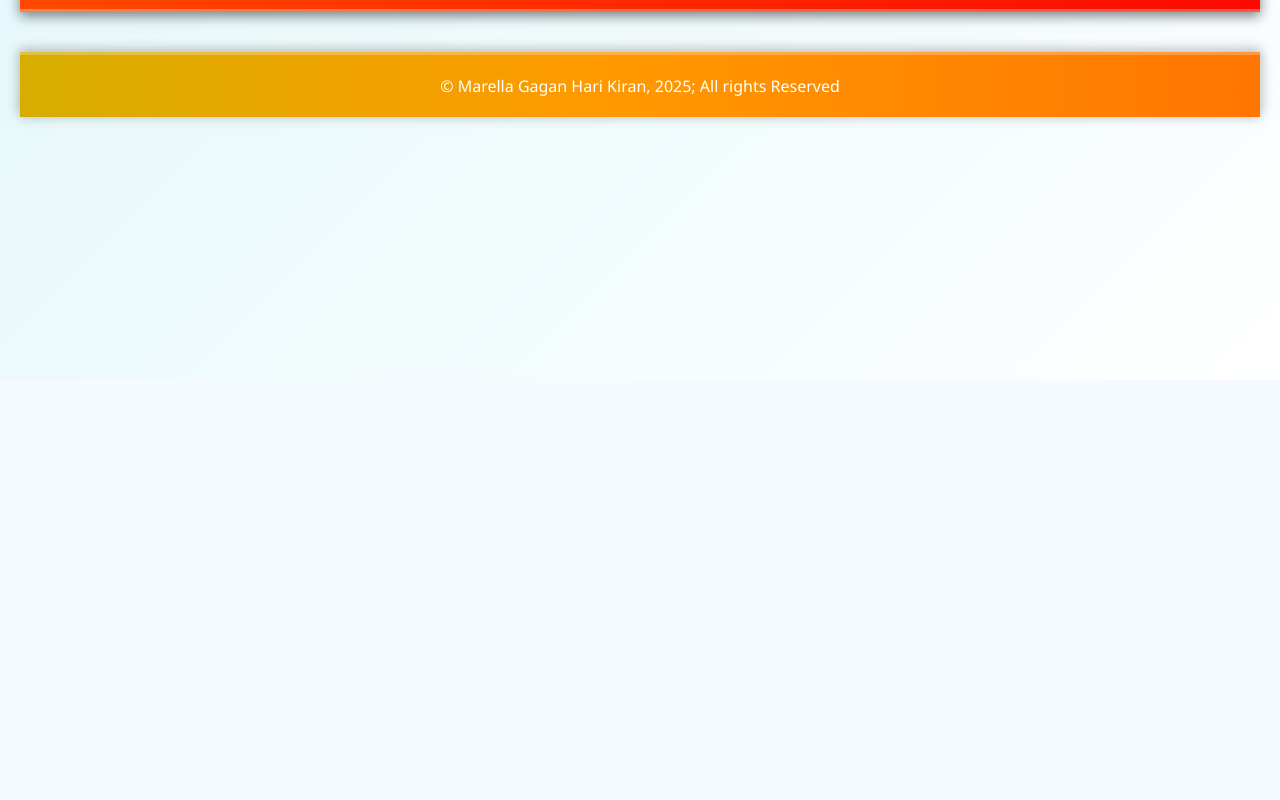
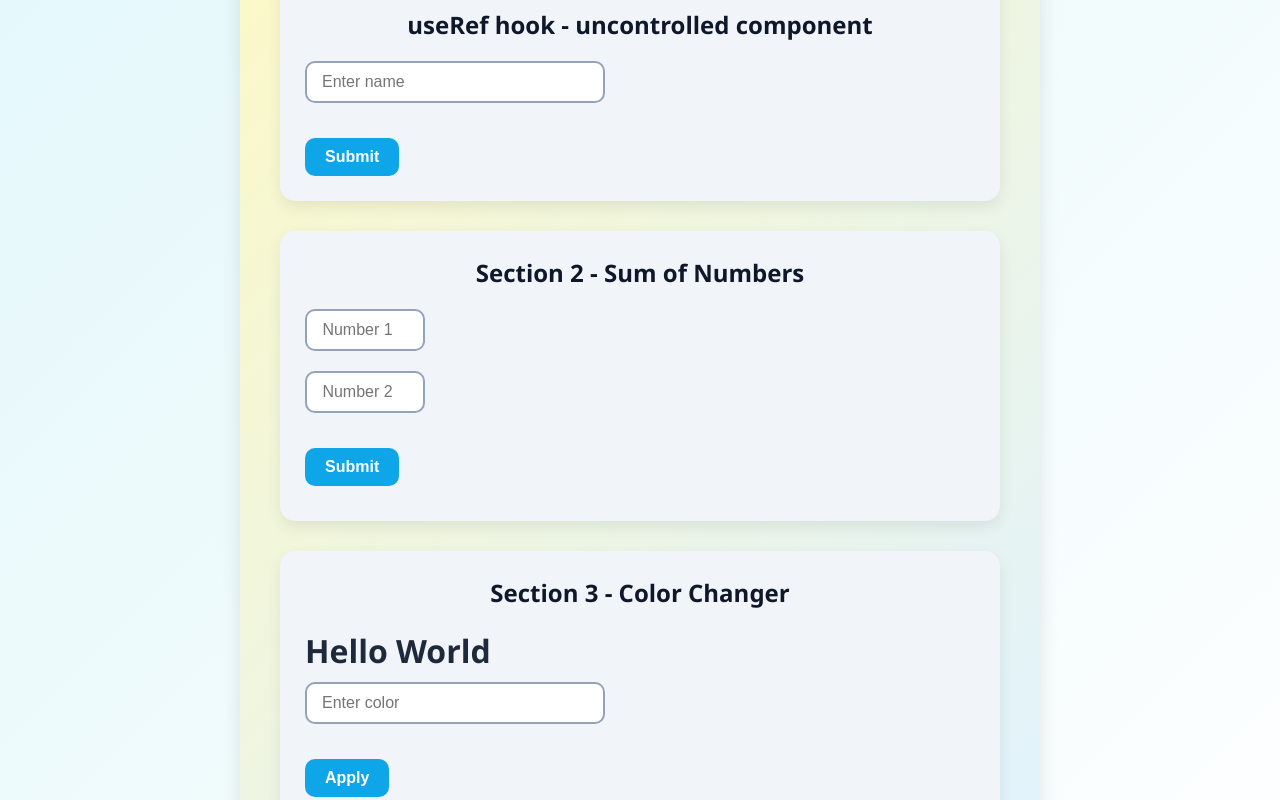
Before and after one commit to Gaganharikiranmarella/react-apps, a React (Vite) app: page /app15 in a window 1280 px wide. Shown: the part 420-1220 px from the top of the page. Before the commit the page ends 800 px from the top, so only its background shows below. Built offline with nearby package versions, Linux system fonts and the light colour scheme.

Commit message:
added App15

```diff
--- a/src/App.jsx
+++ b/src/App.jsx
@@ -15,6 +15,7 @@ import App11 from "./components/App11";
 import App12 from "./components/App12";
 import App13 from "./components/App13";
 import App14 from "./components/App14";
+import App15 from "./components/App15";
 import Header from "./components/Header";
 import Footer from "./components/Footer";
 import "./App.css";
@@ -40,6 +41,7 @@ function App() {
          <Route path="/app12" element={<App12 />} />
         <Route path="/app13" element={<App13 />} />
         <Route path="/app14" element={<App14 />} />
+        <Route path="/app15" element={<App15 />} />
       </Routes>
       <Footer />
     </BrowserRouter>
--- /dev/null
+++ b/src/components/App15.css
@@ -0,0 +1,68 @@
+.App15-Container {
+  background: linear-gradient(135deg, #fef9c3, #e0f2fe);
+  padding: 40px;
+  border-radius: 15px;
+  max-width: 800px;
+  margin: 40px auto;
+  box-shadow: 0 10px 20px rgba(0, 0, 0, 0.1);
+  font-family: 'Segoe UI', Tahoma, Geneva, Verdana, sans-serif;
+  color: #1e293b;
+}
+
+.section {
+  background-color: #f1f5f9;
+  padding: 25px;
+  border-radius: 15px;
+  margin-bottom: 30px;
+  box-shadow: 0 6px 15px rgba(0, 0, 0, 0.08);
+  transition: all 0.3s ease;
+}
+
+.section h1, .section h2 {
+  color: #0f172a;
+  text-align: center;
+  margin-bottom: 20px;
+}
+
+.section input[type="text"],
+.section input[type="number"] {
+  padding: 10px 15px;
+  margin: 10px 10px 20px 0;
+  font-size: 1rem;
+  border: 2px solid #94a3b8;
+  border-radius: 10px;
+  outline: none;
+  transition: border-color 0.3s ease;
+}
+
+.section input:focus {
+  border-color: #0ea5e9;
+}
+
+.section button {
+  padding: 10px 20px;
+  font-weight: bold;
+  background-color: #0ea5e9;
+  border: none;
+  border-radius: 10px;
+  color: white;
+  cursor: pointer;
+  transition: background 0.3s ease;
+}
+
+.section button:hover {
+  background-color: #0284c7;
+}
+
+.result-text {
+  margin-top: 10px;
+  font-size: 1.2rem;
+  font-weight: 600;
+  color: #1e293b;
+}
+
+.hello-text {
+  font-size: 2rem;
+  font-weight: bold;
+  transition: color 0.8s ease-in-out;
+}
--- /dev/null
+++ b/src/components/App15.jsx
@@ -0,0 +1,60 @@
+import React, { useRef } from "react";
+import "./App15.css";
+
+export default function App15() {
+  // Section 1
+  const nameRef = useRef();
+
+  const handleSubmitName = () => {
+    alert(nameRef.current.value);
+    nameRef.current.style.color = "blue";
+  };
+
+  // Section 2
+  const num1Ref = useRef();
+  const num2Ref = useRef();
+  const resultRef = useRef();
+
+  const handleSum = () => {
+    const n1 = parseFloat(num1Ref.current.value) || 0;
+    const n2 = parseFloat(num2Ref.current.value) || 0;
+    resultRef.current.textContent = `Sum: ${n1 + n2}`;
+  };
+
+  // Section 3
+  const colorRef = useRef();
+  const helloRef = useRef();
+
+  const changeColor = () => {
+    helloRef.current.style.color = colorRef.current.value;
+  };
+
+  return (
+    <div className="App15-Container">
+      {/* Section 1 */}
+      <section className="section">
+        <h1>App15</h1>
+        <h2>useRef hook - uncontrolled component</h2>
+        <input type="text" ref={nameRef} placeholder="Enter name" />
+        <button onClick={handleSubmitName}>Submit</button>
+      </section>
+
+      {/* Section 2 */}
+      <section className="section">
+        <h2>Section 2 - Sum of Numbers</h2>
+        <input type="number" ref={num1Ref} placeholder="Number 1" />
+        <input type="number" ref={num2Ref} placeholder="Number 2" />
+        <button onClick={handleSum}>Submit</button>
+        <p ref={resultRef} className="result-text"></p>
+      </section>
+
+      {/* Section 3 */}
+      <section className="section">
+        <h2>Section 3 - Color Changer</h2>
+        <p ref={helloRef} className="hello-text">Hello World</p>
+        <input type="text" ref={colorRef} placeholder="Enter color" />
+        <button onClick={changeColor}>Apply</button>
+      </section>
+    </div>
+  );
+}
--- a/src/components/Header.jsx
+++ b/src/components/Header.jsx
@@ -21,6 +21,7 @@ export default function Header() {
         <Link to="/app12">App12</Link>
         <Link to="/app13">App13</Link>
         <Link to="/app14">App14</Link>
+        <Link to="/app15">App15</Link>
       </div>
     </div>
   );
```
